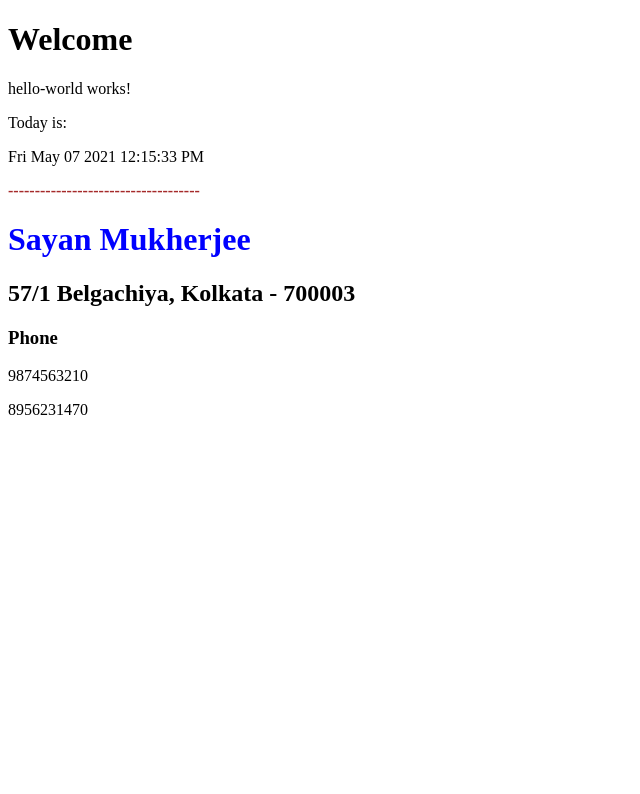
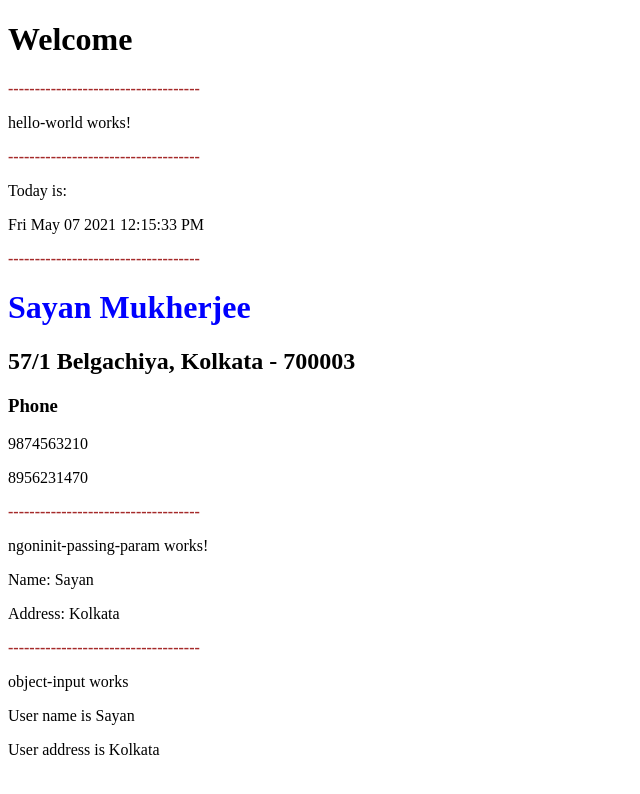
Before and after one commit to msayanece/angular-first-project, an Angular app: page / in a window 1280 px wide. Shown: the top 794 px of the page, without its empty margins (0-640 px from the left). Built offline with nearby package versions, Linux system fonts and the light colour scheme.

Commit message:
Add object as tag param input

```diff
--- a/src/app/app.component.html
+++ b/src/app/app.component.html
@@ -1,6 +1,11 @@
 <h1>Welcome</h1>
-
+<p class="divider">------------------------------------</p>
 <app-hello-world></app-hello-world>
+<p class="divider">------------------------------------</p>
 <app-date></app-date>
 <p class="divider">------------------------------------</p>
 <app-for-if></app-for-if>
+<p class="divider">------------------------------------</p>
+<app-ngoninit-passing-param name="Sayan" add="Kolkata"></app-ngoninit-passing-param>
+<p class="divider">------------------------------------</p>
+<app-object-input [user]="user"></app-object-input>
--- a/src/app/app.component.ts
+++ b/src/app/app.component.ts
@@ -1,4 +1,5 @@
 import { Component } from '@angular/core';
+import { User } from './object-input/User.model';
 
 @Component({
   selector: 'app-root',
@@ -6,5 +7,12 @@ import { Component } from '@angular/core';
   styleUrls: ['./app.component.css']
 })
 export class AppComponent {
-  title = 'first-project';
+  user: User;
+
+  constructor() {
+    this.user = {
+      name: 'Sayan',
+      address: 'Kolkata'
+    };
+  }
 }
--- a/src/app/app.module.ts
+++ b/src/app/app.module.ts
@@ -5,13 +5,17 @@ import { AppComponent } from './app.component';
 import { HelloWorldComponent } from './hello-world/hello-world.component';
 import { DateComponent } from './date/date.component';
 import { ForIfComponent } from './for-if/for-if.component';
+import { NgoninitPassingParamComponent } from './ngoninit-passing-param/ngoninit-passing-param.component';
+import { ObjectInputComponent } from './object-input/object-input.component';
 
 @NgModule({
   declarations: [
     AppComponent,
     HelloWorldComponent,
     DateComponent,
-    ForIfComponent
+    ForIfComponent,
+    NgoninitPassingParamComponent,
+    ObjectInputComponent
   ],
   imports: [
     BrowserModule
--- /dev/null
+++ b/src/app/ngoninit-passing-param/ngoninit-passing-param.component.html
@@ -0,0 +1,3 @@
+<p>ngoninit-passing-param works!</p>
+<p>Name: {{ user.name }}</p>
+<p>Address: {{ user.address }}</p>
--- /dev/null
+++ b/src/app/ngoninit-passing-param/ngoninit-passing-param.component.ts
@@ -0,0 +1,23 @@
+import { Component, OnInit, Input } from '@angular/core';
+
+@Component({
+  selector: 'app-ngoninit-passing-param',
+  templateUrl: './ngoninit-passing-param.component.html',
+  styleUrls: ['./ngoninit-passing-param.component.css']
+})
+export class NgoninitPassingParamComponent implements OnInit {
+
+  user: any;
+  @Input('add') address = '';
+  @Input() name = '';
+
+  constructor() { }
+
+  ngOnInit(): void {
+    this.user = {
+      name: this.name,
+      address: this.address
+    }
+  }
+
+}
--- /dev/null
+++ b/src/app/object-input/User.model.ts
@@ -0,0 +1,4 @@
+export class User {
+  name = '';
+  address = '';
+}
--- /dev/null
+++ b/src/app/object-input/object-input.component.html
@@ -0,0 +1,3 @@
+<p>object-input works</p>
+<p>User name is {{ user.name }}</p>
+<p>User address is {{ user.address }}</p>
--- /dev/null
+++ b/src/app/object-input/object-input.component.ts
@@ -0,0 +1,19 @@
+import { Component, Input, OnInit } from '@angular/core';
+import { User } from './User.model';
+
+@Component({
+  selector: 'app-object-input',
+  templateUrl: './object-input.component.html',
+  styleUrls: ['./object-input.component.css']
+})
+export class ObjectInputComponent implements OnInit {
+
+  @Input()
+  user!: User;
+
+  constructor() { }
+
+  ngOnInit(): void {
+  }
+
+}
```
Also changed, not shown: src/app/ngoninit-passing-param/ngoninit-passing-param.component.css (added), src/app/object-input/object-input.component.css (added), 2 other files (tests, documents, lock files or other folders).
